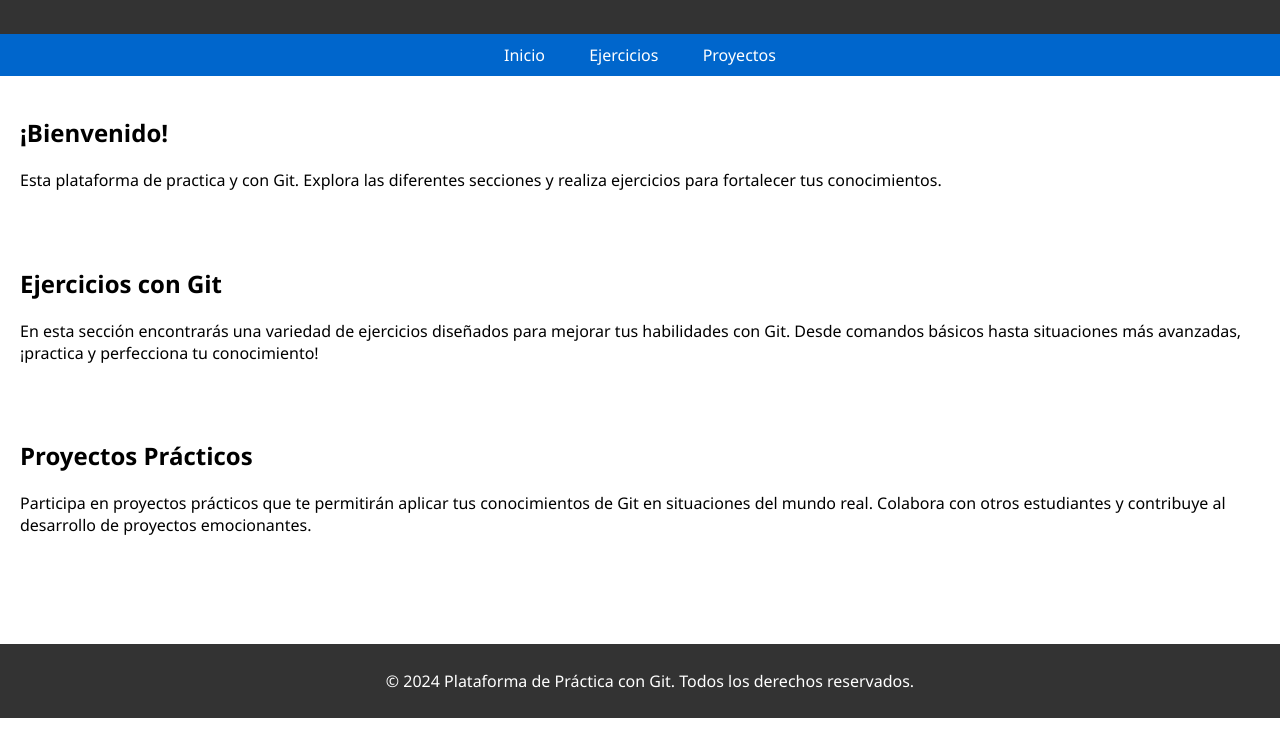
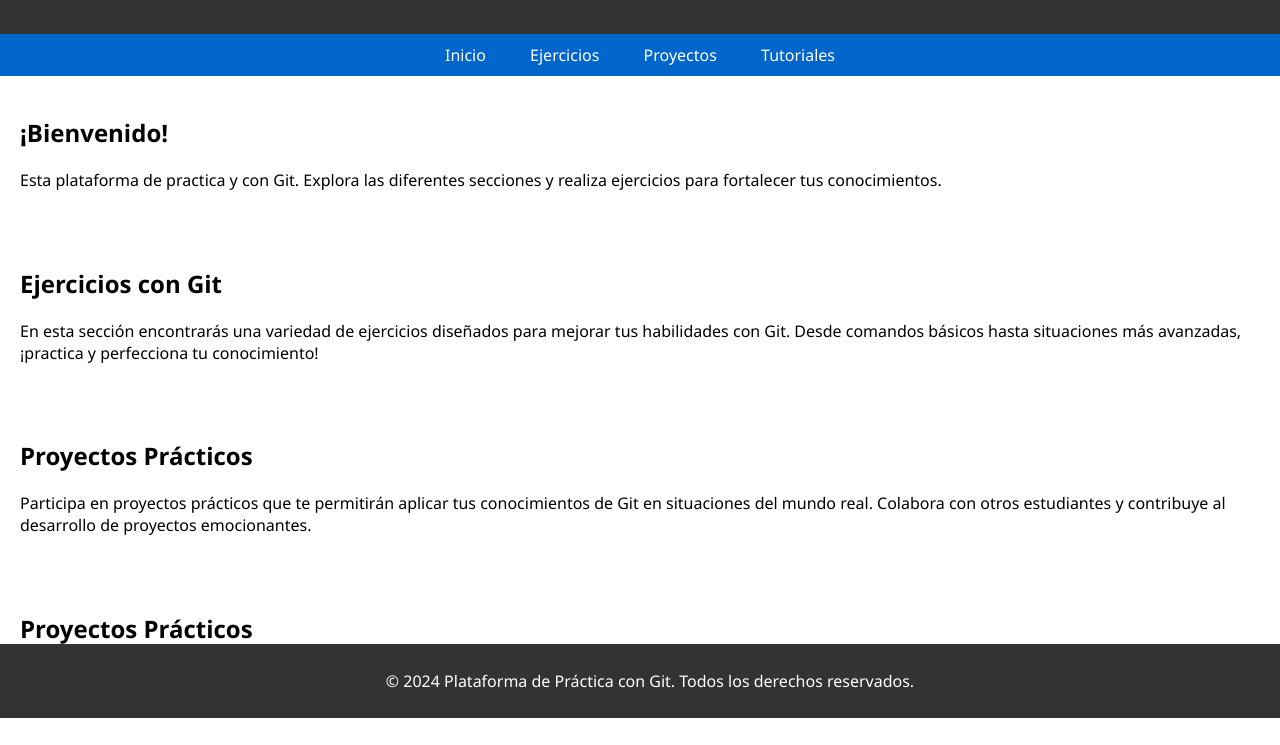
Before and after one commit to QuinteroVA/app-isi-2, a plain HTML site: page app-isi-2/index.html in a window 1280 px wide. Shown: the part 82-827 px from the top of the page. Before the commit the page ends 800 px from the top, so only its background shows below. Drawn offline with Linux system fonts and the light colour scheme.

Commit message:
Modificación en el archivo index.html

```diff
--- a/app-isi-2/index.html
+++ b/app-isi-2/index.html
@@ -58,6 +58,7 @@
         <a href="#inicio">Inicio</a>
         <a href="#ejercicios">Ejercicios</a>
         <a href="#proyectos">Proyectos</a>
+        <a href="#proyectos">Tutoriales</a>
     </nav>
 
     <section id="inicio">
@@ -75,6 +76,11 @@
         <p>Participa en proyectos prácticos que te permitirán aplicar tus conocimientos de Git en situaciones del mundo real. Colabora con otros estudiantes y contribuye al desarrollo de proyectos emocionantes.</p>
     </section>
 
+    <section id="tutoriales">
+        <h2>Proyectos Prácticos</h2>
+        <p>Participa en tutoriales prácticos que te permitirán aplicar tus conocimientos de Git en situaciones del mundo real. Colabora con otros estudiantes y contribuye al desarrollo de proyectos emocionantes.</p>
+    </section>
+
     <footer>
         <p>&copy; 2024 Plataforma de Práctica con Git. Todos los derechos reservados.</p>
     </footer>
```
Also changed, not shown: 1 other file.
